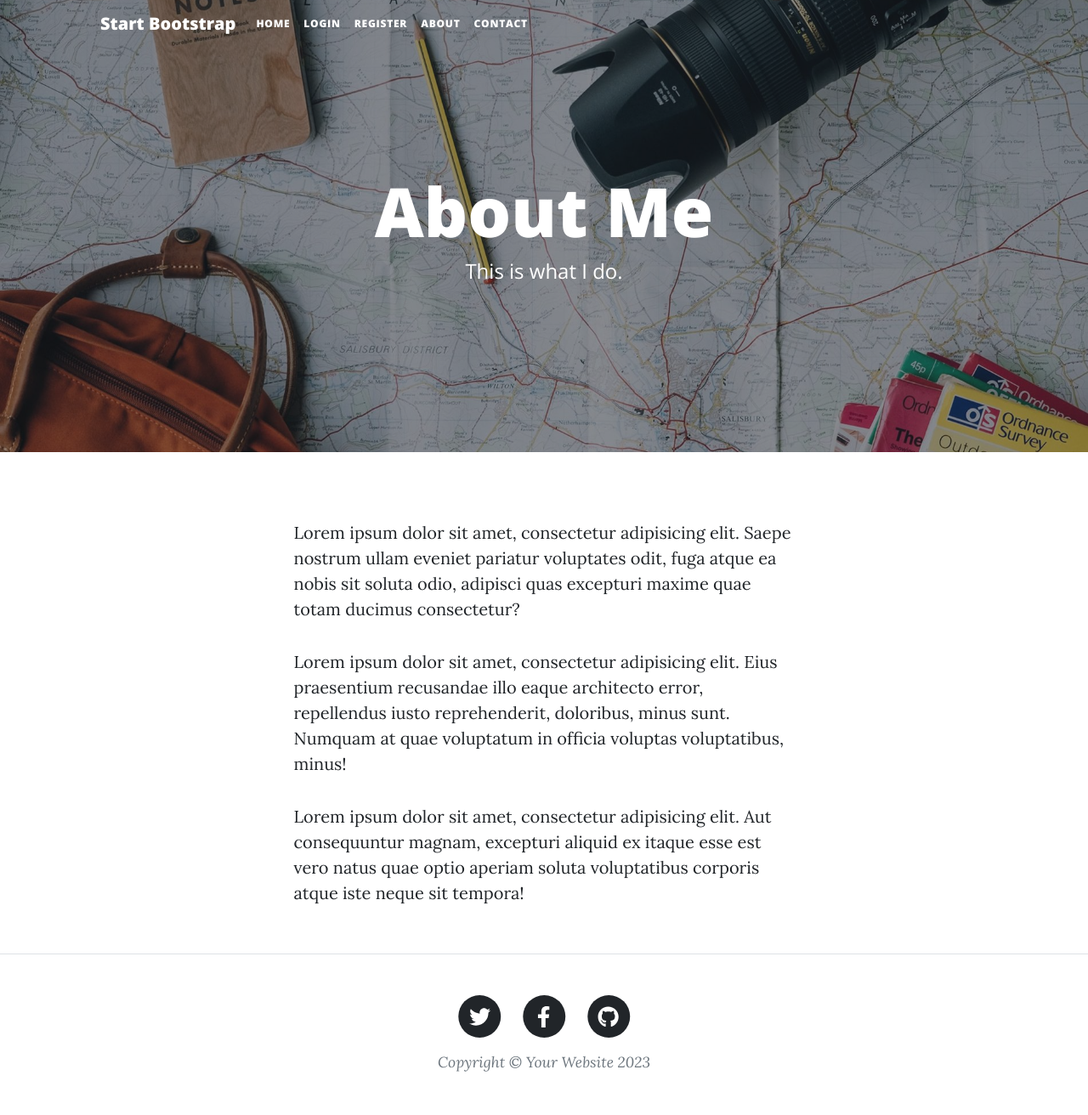
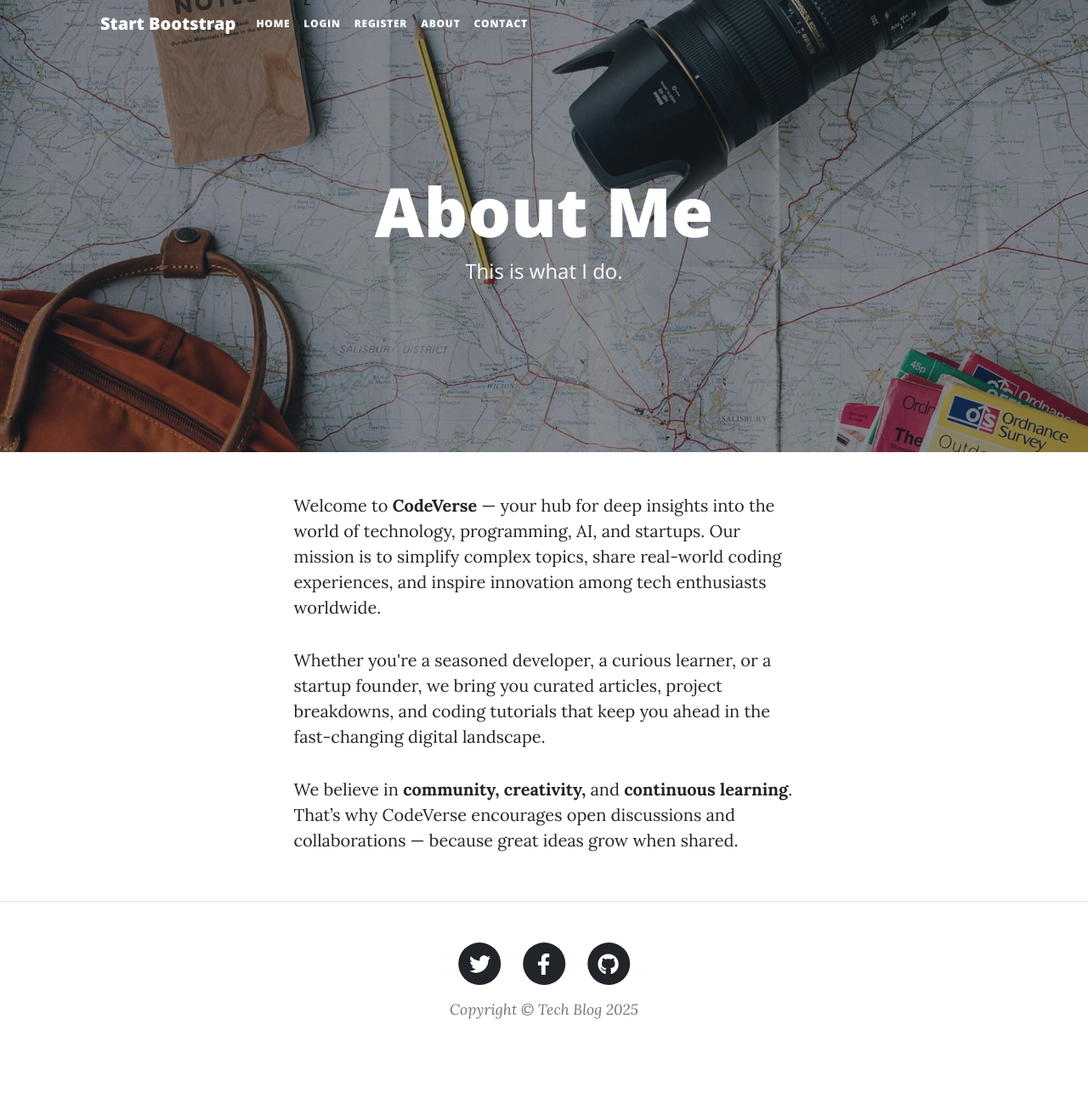
Before and after one commit to Kavinkumar-05/blog-, a Flask app: page /about in a window 1280 px wide. Shown: the whole page at 85% size. After the commit the page ends 1199 px from the top, so only its background shows below. Run offline with Flask 3, Linux system fonts and the light colour scheme; some libraries are stand-ins or nearby versions.

Commit message:
modifed contents

```diff
--- a/main.py
+++ b/main.py
@@ -15,6 +15,11 @@ from functools import wraps
 from flask import abort
 from flask_gravatar import Gravatar
 import os
+from dotenv import load_dotenv
+
+load_dotenv()
+
+
 app = Flask(__name__)
 app.config['SECRET_KEY'] = os.environ.get('SECRET_KEY')
 ckeditor = CKEditor(app)
@@ -50,9 +55,17 @@ def admin_only(f):
 # CREATE DATABASE
 class Base(DeclarativeBase):
     pass
+
+
+
+app.config['SECRET_KEY'] = os.environ.get('SECRET_KEY')
 app.config['SQLALCHEMY_DATABASE_URI'] = os.environ.get('DATABASE_URL')
-db = SQLAlchemy(model_class=Base)
+
+db = SQLAlchemy()
 db.init_app(app)
+
+
+
 
 @login_manager.user_loader
 def load_user(user_id):
--- a/requirements.txt
+++ b/requirements.txt
@@ -23,3 +23,4 @@ Werkzeug==3.1.1
 WTForms==3.2.1
 gunicorn==21.2.0
 psycopg[binary]>=3.1
+psycopg2-binary
--- a/templates/about.html
+++ b/templates/about.html
@@ -21,24 +21,17 @@
   <div class="container px-4 px-lg-5">
     <div class="row gx-4 gx-lg-5 justify-content-center">
       <div class="col-md-10 col-lg-8 col-xl-7">
-        <p>
-          Lorem ipsum dolor sit amet, consectetur adipisicing elit. Saepe
-          nostrum ullam eveniet pariatur voluptates odit, fuga atque ea nobis
-          sit soluta odio, adipisci quas excepturi maxime quae totam ducimus
-          consectetur?
-        </p>
-        <p>
-          Lorem ipsum dolor sit amet, consectetur adipisicing elit. Eius
-          praesentium recusandae illo eaque architecto error, repellendus iusto
-          reprehenderit, doloribus, minus sunt. Numquam at quae voluptatum in
-          officia voluptas voluptatibus, minus!
-        </p>
-        <p>
-          Lorem ipsum dolor sit amet, consectetur adipisicing elit. Aut
-          consequuntur magnam, excepturi aliquid ex itaque esse est vero natus
-          quae optio aperiam soluta voluptatibus corporis atque iste neque sit
-          tempora!
-        </p>
+         Welcome to <strong>CodeVerse</strong> — your hub for deep insights into the world of technology, programming, AI, and startups.
+        Our mission is to simplify complex topics, share real-world coding experiences, and inspire innovation among tech enthusiasts worldwide.
+      </p>
+      <p>
+        Whether you're a seasoned developer, a curious learner, or a startup founder, we bring you curated articles,
+        project breakdowns, and coding tutorials that keep you ahead in the fast-changing digital landscape.
+      </p>
+      <p>
+        We believe in <strong>community, creativity,</strong> and <strong>continuous learning</strong>.
+        That’s why CodeVerse encourages open discussions and collaborations — because great ideas grow when shared.
+      </p>
       </div>
     </div>
   </div>
--- a/templates/contact.html
+++ b/templates/contact.html
@@ -88,7 +88,7 @@
               id="submitButton"
               type="submit"
             >
-              NOT USED in Day 69
+              Submit
             </button>
           </form>
         </div>
--- a/templates/footer.html
+++ b/templates/footer.html
@@ -29,7 +29,7 @@
                               </a>
                           </li>
                       </ul>
-                      <div class="small text-center text-muted fst-italic">Copyright &copy; Your Website 2023</div>
+                      <div class="small text-center text-muted fst-italic">Copyright &copy; Tech Blog 2025</div>
                   </div>
               </div>
           </div>
```
